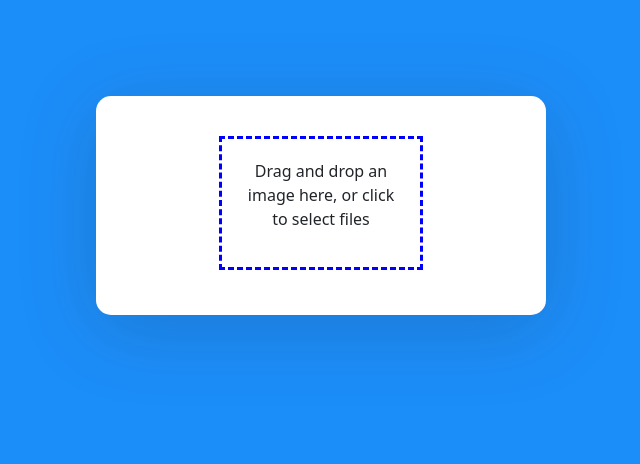
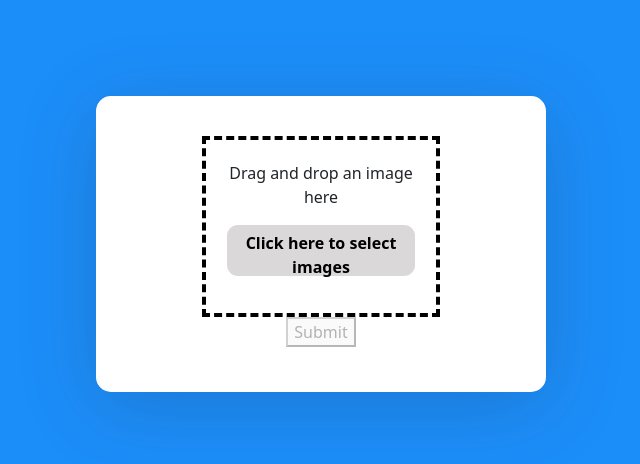
Before and after one commit to kellock117/ImageCaption, a React (Create React App) app in the folder frontend/: page / in a window 1280 px wide. Shown: the top 464 px of the page, without its empty margins (319-959 px from the left). Built offline with nearby package versions, Linux system fonts and the light colour scheme; no server answers.

Commit message:
image submission ok

```diff
--- /dev/null
+++ b/frontend/src/components/main/captioning/submitButton.component.js
@@ -0,0 +1,28 @@
+import React from "react";
+
+export default function SubmitButton({ image }) {
+  const handleSubmission = async () => {
+    let formData = new FormData();
+    console.log(image);
+    formData.append("image", image);
+
+    await fetch("http://localhost:8000/caption", {
+      method: "POST",
+      body: formData,
+    })
+      .then(response => response.json())
+      .then(result => {
+        console.log("Caption:", result);
+      })
+      .catch(error => {
+        console.error("Error:", error);
+      });
+  };
+  return (
+    <div>
+      <button disabled={!image} onClick={handleSubmission}>
+        Submit
+      </button>
+    </div>
+  );
+}
--- /dev/null
+++ b/frontend/src/components/main/dropzone.component.js
@@ -0,0 +1,47 @@
+import React from "react";
+import { useDropzone } from "react-dropzone";
+
+// css for body
+const bodyStyle = {
+  textAlign: "center",
+  padding: "21px",
+  border: "4px black dashed",
+  width: "70%",
+  margin: "auto",
+};
+
+//css for button
+const btnStyle = {
+  border: "none",
+  textAlign: "center",
+  backgroundColor: "rgb(218, 216, 216)",
+  height: "51px",
+  borderRadius: "11px",
+  color: "black",
+  fontWeight: "bold",
+  transitionDuration: "0.5s",
+};
+
+export default function DropZone({ onDrop, open }) {
+  const { getRootProps, getInputProps, acceptedFiles } = useDropzone({
+    maxFiles: 1,
+    accept: { "image/*": [] },
+    onDrop,
+  });
+  const file = acceptedFiles[0] || null;
+
+  return (
+    <div {...getRootProps({ className: "dropzone" })} style={bodyStyle}>
+      <input className="input-zone" {...getInputProps()} />
+      <div className="text-center">
+        <p className="dropzone-content">Drag and drop an image here</p>
+      </div>
+      <button type="button" onClick={open} className="btn" style={btnStyle}>
+        Click here to select images
+      </button>
+      <div>
+        <ul>{file ? <li>{file.name}</li> : null}</ul>
+      </div>
+    </div>
+  );
+}
--- a/frontend/src/components/main/uploadImage.component.js
+++ /dev/null
@@ -1,26 +0,0 @@
-import React, { useEffect, useState } from "react";
-import { useDropzone } from "react-dropzone";
-
-const styles = {
-  "text-align": "center",
-  padding: "20px",
-  border: "3px blue dashed",
-  width: "60%",
-  margin: "auto",
-};
-
-export default function UploadImage() {
-  const { image, setImage } = useState(null);
-  const { getRootProps, getInputProps } = useDropzone({});
-
-  return (
-    <div {...getRootProps({ className: "dropzone" })} style={styles}>
-      <input className="input-zone" {...getInputProps()} />
-      <div className="text-center">
-        <p className="dropzone-content">
-          Drag and drop an image here, or click to select files
-        </p>
-      </div>
-    </div>
-  );
-}
--- a/frontend/src/pages/main.js
+++ b/frontend/src/pages/main.js
@@ -1,11 +1,21 @@
-import React from "react";
-import UploadImage from "../components/main/uploadImage.component";
+import React, { useState } from "react";
+import DropZone from "../components/main/dropzone.component";
+import SubmitButton from "../components/main/captioning/submitButton.component";
 
-export default function Admin() {
+export default function Captioning() {
+  const [image, setImage] = useState(null);
+  const onDrop = acceptedFiles => {
+    const file = acceptedFiles[0];
+    setImage(file);
+  };
+
   return (
     <div className="App">
       <div className="auth-inner">
-        <UploadImage />
+        {/* retreive the image from the DropZone component */}
+        <DropZone onDrop={onDrop} />
+        {/* give the image file to fetch it to the server */}
+        <SubmitButton image={image} />
       </div>
     </div>
   );
```
Also changed, not shown: 2 other files (tests, documents, lock files or other folders).
